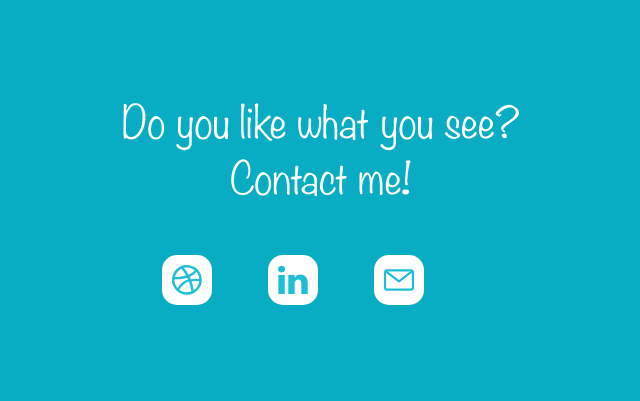
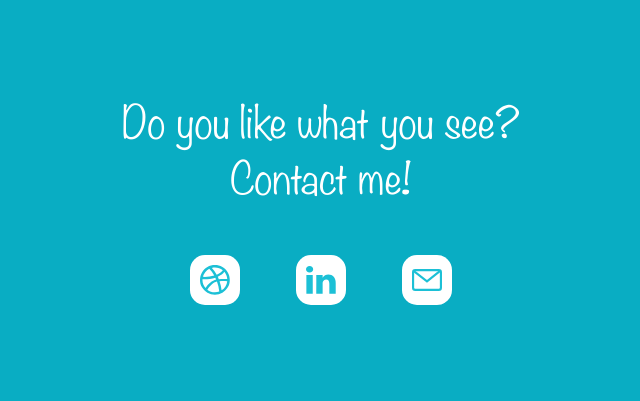
Before and after one commit to Mikjail/porftolio_web, a PHP site: page / in a window 1280 px wide. Shown: the part 2710-3111 px from the top of the page, without its empty margins (319-959 px from the left). Run offline with PHP 8.4, Linux system fonts and the light colour scheme; some libraries are stand-ins or nearby versions.

Commit message:
Style - Fixing margin of contactMe section

```diff
--- a/_mixin.scss
+++ b/_mixin.scss
@@ -5,7 +5,7 @@
 @mixin fullCenterFlex {
   display: flex;
   justify-content: center;
-  align-items: flex;
+  align-items: center;
 }
 
 @mixin iconPanel {
--- a/style.css
+++ b/style.css
@@ -42,7 +42,7 @@ body {
     .companies__panel-set__panel {
       display: flex;
       justify-content: center;
-      align-items: flex;
+      align-items: center;
       width: 318px;
       height: 162px;
       box-shadow: 0 6px 22px #ebeaec;
@@ -78,7 +78,7 @@ body {
     .companies__technologies__icon {
       display: flex;
       justify-content: center;
-      align-items: flex;
+      align-items: center;
       box-shadow: 0 6px 22px #ebeaec;
       border-radius: 15px;
       width: 50px;
@@ -114,12 +114,14 @@ body {
     .contact-me__icons__item {
       display: flex;
       justify-content: center;
-      align-items: flex;
+      align-items: center;
       border-radius: 15px;
       width: 50px;
       height: 50px;
       background-color: white;
       margin-right: 56px; }
+      .contact-me__icons__item:last-child {
+        margin-right: 0; }
       .contact-me__icons__item img {
         width: 30px; }
 
--- a/style.scss
+++ b/style.scss
@@ -157,6 +157,9 @@ body {
       @include fullCenterFlex;
       @include iconPanel;
       margin-right: 56px;
+      &:last-child {
+        margin-right: 0;
+      }
       img {
         width: 30px;
       }
```
Also changed, not shown: 1 other file.
